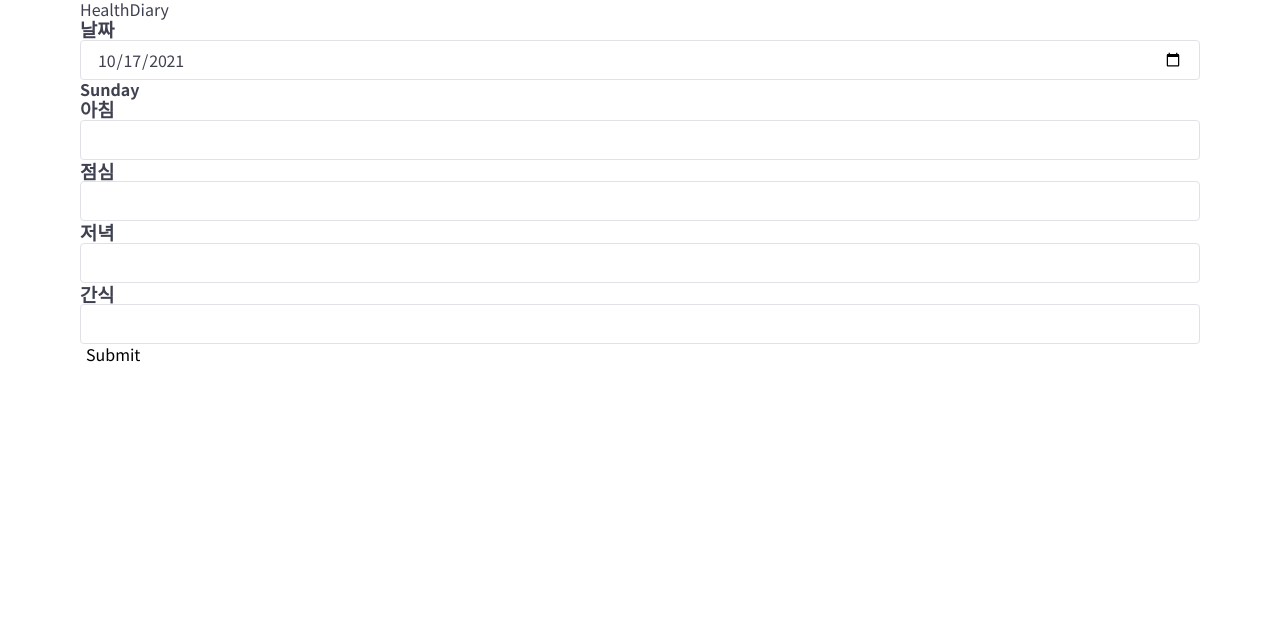
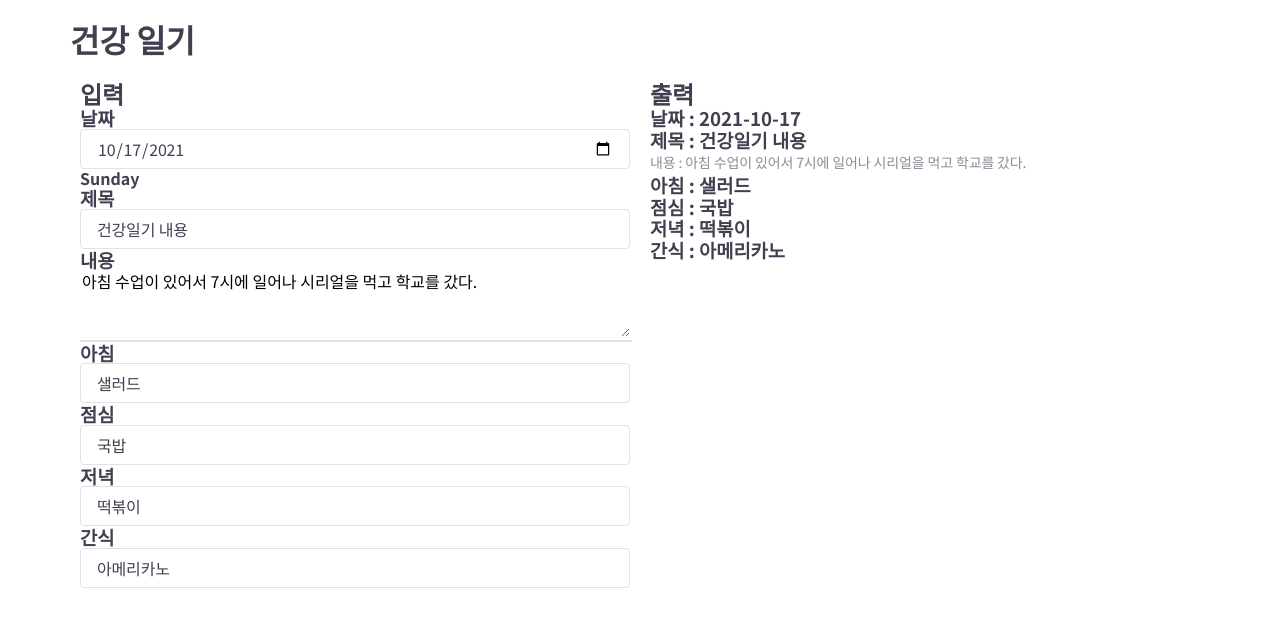
Before and after one commit to park-siwan/parksiwan, a React (Create React App) app: page /healthDiary in a window 1280 px wide. Shown: the top 626 px of the page. Built offline with nearby package versions, Linux system fonts and the light colour scheme.

Commit message:
mui 적용, 출력 ui 구성

```diff
--- a/src/pages/healthDiary/index.tsx
+++ b/src/pages/healthDiary/index.tsx
@@ -1,47 +1,77 @@
 import React from 'react';
 import { format } from 'date-fns';
-import { useForm, SubmitHandler } from 'react-hook-form';
+import { useForm, SubmitHandler, Controller } from 'react-hook-form';
+import TextareaAutosize from '@mui/material/TextareaAutosize';
 type Inputs = {
-  date: string;
+  createDate: string;
+  title: string;
+  desc: string;
   morning: string;
   lunch: string;
   dinner: string;
   snack: string;
 };
+const date = new Date();
+const today = format(date, 'yyyy-MM-dd');
+const dayOfWeek = format(date, 'eeee');
+
 export default function HealthDiary() {
   const {
+    control,
     register,
     handleSubmit,
     watch,
+    getValues,
     formState: { errors },
-  } = useForm<Inputs>();
+  } = useForm<Inputs>({
+    defaultValues: {
+      createDate: today,
+      title: '건강일기 내용',
+      desc: '아침 수업이 있어서 7시에 일어나 시리얼을 먹고 학교를 갔다.',
+      morning: '샐러드',
+      lunch: '국밥',
+      dinner: '떡볶이',
+      snack: '아메리카노',
+    },
+  });
   const onSubmit: SubmitHandler<Inputs> = (data) => console.log(data);
-
-  // const date = Date.now();
-  const date = new Date();
-  const today = format(date, 'yyyy-MM-dd');
-  const dayOfWeek = format(date, 'eeee');
-  // console.log(
-  //   '🚀 ~ file: index.tsx ~ line 8 ~ HealthDiary ~ dayOfWeek',
-  //   dayOfWeek
-  // );
-  // const todayOfWeek = getDay(date);
-  // console.log('🚀 ~ file: index.tsx ~ line 5 ~ HealthDiary ~ date', today);
+  const { createDate, title, desc, morning, lunch, dinner, snack } = watch();
 
   return (
     <div className='container'>
       <div className='row'>
-        <div className='col-sm-4'>
+        <h1>건강 일기</h1>
+      </div>
+      <div className='row'>
+        <div className='col-md-6'>
           <form onSubmit={handleSubmit(onSubmit)}>
-            HealthDiary
+            <h2>입력</h2>
             <h3>날짜</h3>
             <input
-              {...register('date')}
+              {...register('createDate')}
               className='form-input'
               type='date'
-              value={today}
             />
             <h4>{dayOfWeek}</h4>
+            <h3>제목</h3>
+            <input {...register('title')} className='form-input' />
+            <h3>내용</h3>
+            {/* <textarea {...register('desc')} className='form-input' /> */}
+            <Controller
+              name='desc'
+              control={control}
+              render={({ field }) => (
+                <TextareaAutosize
+                  {...field}
+                  aria-label='diary contents'
+                  placeholder='Empty'
+                  minRows={3}
+                  style={{ width: '100%' }}
+                />
+              )}
+            />
+
+            <hr />
             <h3>아침</h3>
             <input
               {...register('morning')}
@@ -54,8 +84,18 @@ export default function HealthDiary() {
             <input {...register('dinner')} className='form-input' type='text' />
             <h3>간식</h3>
             <input {...register('snack')} className='form-input' type='text' />
-            <input type='submit' />
+            {/* <input type='submit' value='저장하기' /> */}
           </form>
+        </div>
+        <div className='col-md-6'>
+          <h2>출력</h2>
+          <h3>날짜 : {createDate}</h3>
+          <h3>제목 : {title}</h3>
+          <p>내용 : {desc}</p>
+          <h3>아침 : {morning}</h3>
+          <h3>점심 : {lunch}</h3>
+          <h3>저녁 : {dinner}</h3>
+          <h3>간식 : {snack}</h3>
         </div>
       </div>
     </div>
--- a/src/styles/base/_reset.scss
+++ b/src/styles/base/_reset.scss
@@ -38,7 +38,9 @@ textarea {
     box-shadow: none;
   }
 }
-
+// textarea {
+//   height: 200px;
+// }
 a,
 button {
   cursor: pointer;
```
